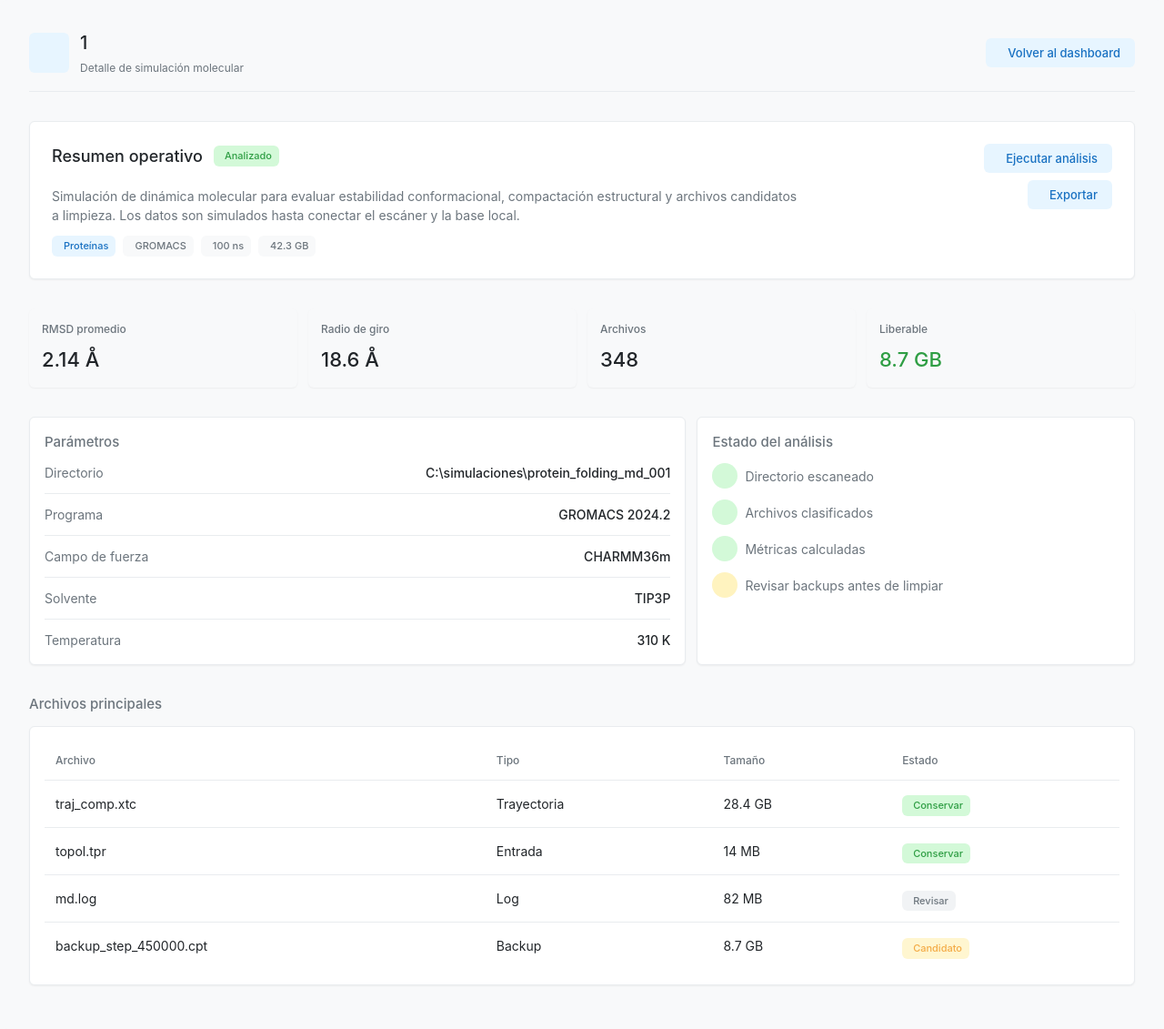
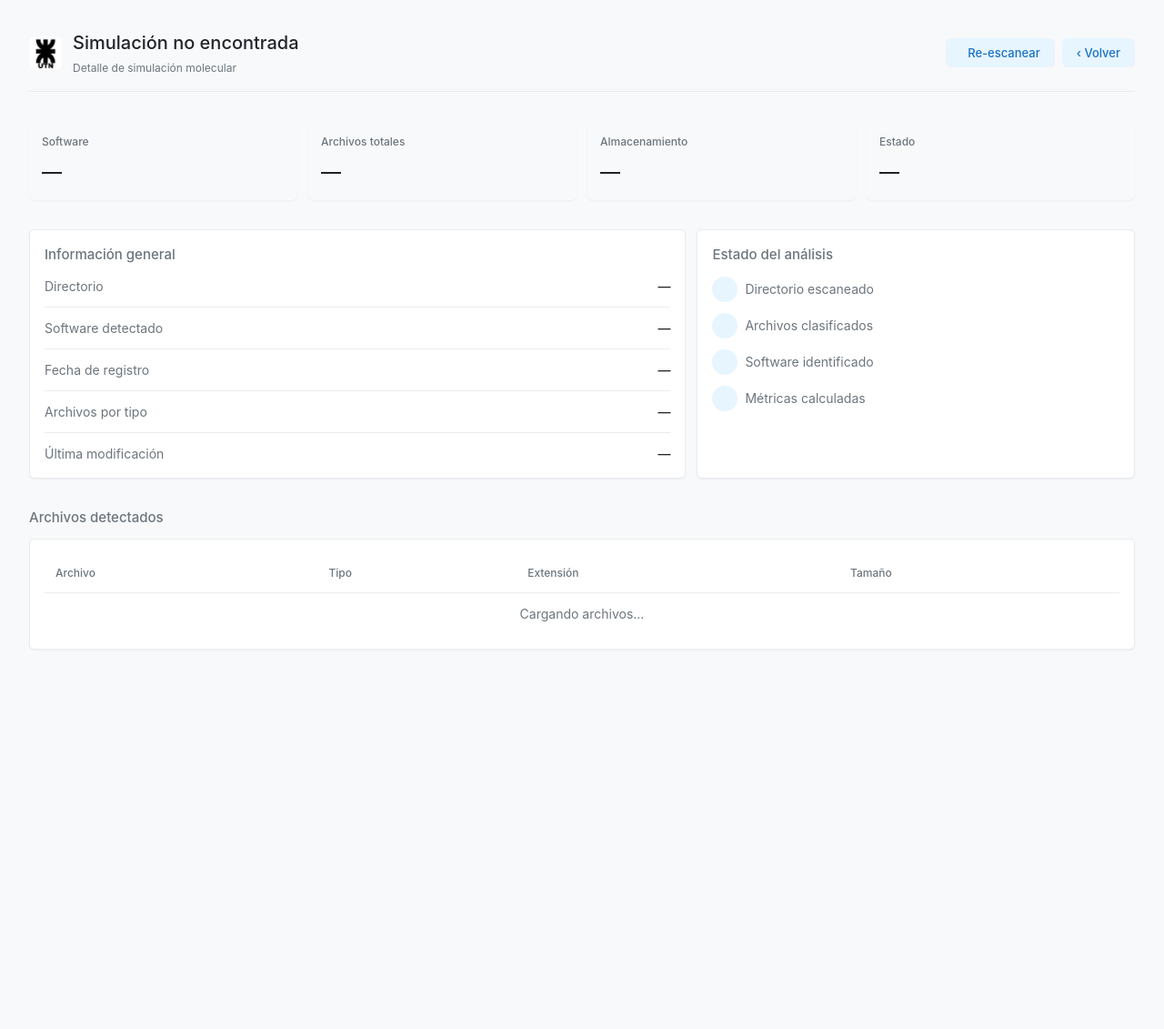
Before and after one commit to universoparalelo/simulAR, a FastAPI app: page /simulaciones/1 in a window 1280 px wide. Shown: the whole page at 91% size. After the commit the page ends 714 px from the top, so only its background shows below. Run offline with FastAPI, Linux system fonts and the light colour scheme; some libraries are stand-ins or nearby versions.

Commit message:
modulo de escaneo de directorio activo implementado

```diff
--- a/app/main.py
+++ b/app/main.py
@@ -1,6 +1,8 @@
 import time
 from pathlib import Path
 from typing import List, Optional
+
+from fastapi.responses import FileResponse
 
 from fastapi import Depends, FastAPI, File, Form, HTTPException, Request, UploadFile
 from fastapi.responses import HTMLResponse
@@ -12,12 +14,21 @@ from app.database import get_db, init_db
 from app.models.schemas import (
     MetricaCreate,
     MetricaOut,
+    ScanDirectoryRequest,
+    ScanDirectoryResult,
     SimulacionCreate,
     SimulacionOut,
     SimulacionUpdate,
 )
 from app.repositories import archivo_repo, metrica_repo, simulacion_repo
-from app.services.escaner import list_simulations, register_simulation
+from app.services.escaner import (
+    build_metadata,
+    detect_software,
+    list_simulations,
+    register_simulation,
+    scan_directory_for_simulations,
+    scan_files_in_path,
+)
 
 
 def format_bytes(size: int) -> str:
@@ -48,6 +59,10 @@ def create_app():
             # Si la importación falla, init_db() aún intentará crear las tablas
             pass
         init_db()
+
+    @app.get("/favicon.ico", include_in_schema=False)
+    def favicon():
+        return FileResponse("app/static/UTN_logo.jpg", media_type="image/jpeg")
 
     @app.get("/", response_class=HTMLResponse)
     async def dashboard(request: Request, db: Session = Depends(get_db)):
@@ -177,6 +192,58 @@ def create_app():
 
         return sim
 
+    @app.post("/api/simulaciones/{simulacion_id}/rescan", response_model=SimulacionOut)
+    def rescan_simulation(simulacion_id: int, db: Session = Depends(get_db)):
+        """Re-escanea la carpeta de una simulación existente: actualiza software,
+        metadata y sincroniza la lista de archivos."""
+        sim = simulacion_repo.get_by_id(db, simulacion_id)
+        if sim is None:
+            raise HTTPException(status_code=404, detail="Simulación no encontrada")
+        import os
+        if not os.path.exists(sim.ruta_absoluta):
+            raise HTTPException(status_code=404, detail=f"La ruta ya no existe: {sim.ruta_absoluta}")
+
+        files = scan_files_in_path(sim.ruta_absoluta)
+        software = detect_software(files)
+        metadata = build_metadata(sim.ruta_absoluta, files, software)
+
+        sim.software = software
+        import json
+        sim.metadata_json = json.dumps(metadata)
+
+        # Sincronizar archivos: borrar los anteriores y re-agregar
+        from app.models.simulacion import Archivo
+        db.query(Archivo).filter(Archivo.simulacion_id == sim.id).delete()
+        for f in files:
+            db.add(Archivo(
+                nombre_archivo=f["nombre_archivo"],
+                extension=f["extension"],
+                tamano_bytes=f["tamano_bytes"],
+                tipo=f["tipo"],
+                simulacion_id=sim.id,
+            ))
+
+        db.commit()
+        db.refresh(sim)
+        return sim
+
+    @app.post("/api/escanear", response_model=List[ScanDirectoryResult])
+    def scan_directory(payload: ScanDirectoryRequest, db: Session = Depends(get_db)):
+        """Escanea una carpeta raíz buscando subcarpetas que sean simulaciones.
+        Si `registrar=true`, las que detecte las guarda en la DB automáticamente.
+        """
+        try:
+            resultados = scan_directory_for_simulations(
+                db, payload.ruta_absoluta, registrar=payload.registrar
+            )
+        except FileNotFoundError as exc:
+            raise HTTPException(status_code=404, detail=str(exc))
+        except PermissionError as exc:
+            raise HTTPException(status_code=403, detail=str(exc))
+        except Exception as exc:
+            raise HTTPException(status_code=500, detail=str(exc))
+        return resultados
+
     @app.get("/api/simulaciones", response_model=List[SimulacionOut])
     def get_simulations(db: Session = Depends(get_db)):
         return list_simulations(db)
--- a/app/static/dashboard.css
+++ b/app/static/dashboard.css
@@ -103,15 +103,21 @@ body.modal-open {
 }
 
 .header-logo {
-    width: 44px;
-    height: 44px;
-    background-color: var(--color-background-info);
+    width: 36px;
+    height: 36px;
     border-radius: var(--border-radius-md);
     display: flex;
     align-items: center;
     justify-content: center;
-    font-size: 24px;
-    color: var(--color-text-info);
+    overflow: hidden;
+    flex-shrink: 0;
+}
+
+.header-logo-img {
+    width: 36px;
+    height: 36px;
+    object-fit: contain;
+    display: block;
 }
 
 .header-title {
@@ -669,6 +675,11 @@ body.modal-open {
 }
 
 .pagination-button {
+    display: inline-flex;
+    align-items: center;
+    justify-content: center;
+    min-width: 34px;
+    min-height: 34px;
     padding: var(--spacing-sm) var(--spacing-md);
     border: 0.5px solid var(--color-border-tertiary);
     background-color: var(--color-background-primary);
@@ -696,7 +707,15 @@ body.modal-open {
 }
 
 .pagination-button i {
-    font-size: 14px;
+    font-size: 16px;
+    line-height: 1;
+    display: block;
+}
+
+.pagination-button:first-child,
+.pagination-button:last-child {
+    font-size: 20px;
+    line-height: 1;
 }
 
 .empty-state {
--- a/app/templates/detalle.html
+++ b/app/templates/detalle.html
@@ -4,220 +4,265 @@
         <meta charset="UTF-8" />
         <meta name="viewport" content="width=device-width, initial-scale=1.0" />
         <title>QuITEx Simulation Manager - Detalle</title>
-
-        <link
-            rel="stylesheet"
-            href="{{ url_for('static', path='dashboard.css') }}"
-        />
-        <link
-            rel="stylesheet"
-            href="https://cdn.jsdelivr.net/npm/@tabler/icons@latest/tabler-icons.min.css"
-        />
+        <link rel="icon" type="image/jpeg" href="{{ url_for('static', path='UTN_logo.jpg') }}" />
+        <link rel="stylesheet" href="{{ url_for('static', path='dashboard.css') }}?v=2" />
+        <link rel="stylesheet" href="https://cdn.jsdelivr.net/npm/@tabler/icons@latest/tabler-icons.min.css" />
     </head>
     <body>
         <div class="dashboard-container">
+
+            <!-- HEADER -->
             <div class="header">
                 <div class="header-left">
                     <div class="header-logo">
-                        <i class="ti ti-atom-2"></i>
+                        <img
+                            src="{{ url_for('static', path='UTN_logo.jpg') }}"
+                            alt="UTN"
+                            class="header-logo-img"
+                        />
                     </div>
                     <div>
-                        <h1 class="header-title">
-                            {{ simulation_id | default("protein_folding_md_001") }}
-                        </h1>
-                        <div class="detail-subtitle">
-                            Detalle de simulaci&oacute;n molecular
-                        </div>
+                        <h1 class="header-title" id="simNombre">Cargando...</h1>
+                        <div class="detail-subtitle">Detalle de simulación molecular</div>
                     </div>
                 </div>
-                <button class="header-button" onclick="window.location.href='/'">
-                    <i class="ti ti-arrow-left"></i>
-                    Volver al dashboard
-                </button>
-            </div>
-
-            <div class="detail-hero">
-                <div class="detail-summary">
-                    <div class="simulation-name-container">
-                        <h2 class="detail-title">Resumen operativo</h2>
-                        <span class="status-badge success">
-                            <i class="ti ti-check"></i> Analizado
-                        </span>
-                    </div>
-                    <p class="detail-description">
-                        Simulaci&oacute;n de din&aacute;mica molecular para evaluar
-                        estabilidad conformacional, compactaci&oacute;n estructural
-                        y archivos candidatos a limpieza. Los datos son simulados
-                        hasta conectar el esc&aacute;ner y la base local.
-                    </p>
-                    <div class="tags-container">
-                        <span class="tag subject">
-                            <i class="ti ti-test-pipe"></i>
-                            Prote&iacute;nas
-                        </span>
-                        <span class="tag program">
-                            <i class="ti ti-box"></i>
-                            GROMACS
-                        </span>
-                        <span class="tag duration">
-                            <i class="ti ti-clock"></i>
-                            100 ns
-                        </span>
-                        <span class="tag storage">
-                            <i class="ti ti-database"></i>
-                            42.3 GB
-                        </span>
-                    </div>
-                </div>
-
-                <div class="detail-actions">
-                    <button class="header-button" onclick="handleAnalyze()">
-                        <i class="ti ti-player-play"></i>
-                        Ejecutar an&aacute;lisis
+                <div style="display:flex; gap:8px;">
+                    <button class="header-button" id="btnRescan" onclick="rescanSimulation()">
+                        <i class="ti ti-refresh"></i>
+                        Re-escanear
                     </button>
-                    <button class="header-button" onclick="handleExport()">
-                        <i class="ti ti-file-spreadsheet"></i>
-                        Exportar
+                    <button class="header-button" onclick="window.location.href='/'">
+                        &#8249; Volver
                     </button>
                 </div>
             </div>
 
-            <div class="metrics-grid">
+            <!-- MÉTRICAS RESUMEN -->
+            <div class="metrics-grid" id="metricsGrid">
                 <div class="metric-card">
-                    <div class="metric-label">RMSD promedio</div>
-                    <div class="metric-value">2.14 &Aring;</div>
+                    <div class="metric-label">Software</div>
+                    <div class="metric-value" id="metSoftware">—</div>
                 </div>
                 <div class="metric-card">
-                    <div class="metric-label">Radio de giro</div>
-                    <div class="metric-value">18.6 &Aring;</div>
+                    <div class="metric-label">Archivos totales</div>
+                    <div class="metric-value" id="metArchivos">—</div>
                 </div>
                 <div class="metric-card">
-                    <div class="metric-label">Archivos</div>
-                    <div class="metric-value">348</div>
+                    <div class="metric-label">Almacenamiento</div>
+                    <div class="metric-value" id="metStorage">—</div>
                 </div>
-                <div class="metric-card success">
-                    <div class="metric-label">Liberable</div>
-                    <div class="metric-value">8.7 GB</div>
+                <div class="metric-card">
+                    <div class="metric-label">Estado</div>
+                    <div class="metric-value" id="metEstado">—</div>
                 </div>
             </div>
 
+            <!-- DETALLE GRID -->
             <div class="detail-grid">
                 <section class="detail-panel">
-                    <h2 class="section-title">Par&aacute;metros</h2>
+                    <h2 class="section-title">Información general</h2>
                     <div class="detail-list">
                         <div class="detail-list-row">
                             <span>Directorio</span>
-                            <strong>C:\simulaciones\protein_folding_md_001</strong>
+                            <strong id="infoRuta">—</strong>
                         </div>
                         <div class="detail-list-row">
-                            <span>Programa</span>
-                            <strong>GROMACS 2024.2</strong>
+                            <span>Software detectado</span>
+                            <strong id="infoSoftware">—</strong>
                         </div>
                         <div class="detail-list-row">
-                            <span>Campo de fuerza</span>
-                            <strong>CHARMM36m</strong>
+                            <span>Fecha de registro</span>
+                            <strong id="infoFecha">—</strong>
                         </div>
                         <div class="detail-list-row">
-                            <span>Solvente</span>
-                            <strong>TIP3P</strong>
+                            <span>Archivos por tipo</span>
+                            <strong id="infoTipos">—</strong>
                         </div>
                         <div class="detail-list-row">
-                            <span>Temperatura</span>
-                            <strong>310 K</strong>
+                            <span>Última modificación</span>
+                            <strong id="infoUltMod">—</strong>
                         </div>
                     </div>
                 </section>
 
                 <section class="detail-panel">
-                    <h2 class="section-title">Estado del an&aacute;lisis</h2>
-                    <div class="timeline">
-                        <div class="timeline-item done">
-                            <i class="ti ti-check"></i>
+                    <h2 class="section-title">Estado del análisis</h2>
+                    <div class="timeline" id="timeline">
+                        <div class="timeline-item" id="tlEscaneo">
+                            <i class="ti ti-circle"></i>
                             <span>Directorio escaneado</span>
                         </div>
-                        <div class="timeline-item done">
-                            <i class="ti ti-check"></i>
+                        <div class="timeline-item" id="tlArchivos">
+                            <i class="ti ti-circle"></i>
                             <span>Archivos clasificados</span>
                         </div>
-                        <div class="timeline-item done">
-                            <i class="ti ti-check"></i>
-                            <span>M&eacute;tricas calculadas</span>
+                        <div class="timeline-item" id="tlSoftware">
+                            <i class="ti ti-circle"></i>
+                            <span>Software identificado</span>
                         </div>
-                        <div class="timeline-item warning">
-                            <i class="ti ti-alert-triangle"></i>
-                            <span>Revisar backups antes de limpiar</span>
+                        <div class="timeline-item" id="tlMetricas">
+                            <i class="ti ti-circle"></i>
+                            <span>Métricas calculadas</span>
                         </div>
                     </div>
                 </section>
             </div>
 
+            <!-- TABLA DE ARCHIVOS -->
             <section class="simulations-section">
-                <h2 class="section-title">Archivos principales</h2>
+                <h2 class="section-title">Archivos detectados</h2>
                 <div class="detail-table-wrapper">
                     <table class="detail-table">
                         <thead>
                             <tr>
                                 <th>Archivo</th>
                                 <th>Tipo</th>
-                                <th>Tama&ntilde;o</th>
-                                <th>Estado</th>
+                                <th>Extensión</th>
+                                <th>Tamaño</th>
                             </tr>
                         </thead>
-                        <tbody>
-                            <tr>
-                                <td>traj_comp.xtc</td>
-                                <td>Trayectoria</td>
-                                <td>28.4 GB</td>
-                                <td>
-                                    <span class="status-badge success">
-                                        <i class="ti ti-check"></i> Conservar
-                                    </span>
-                                </td>
-                            </tr>
-                            <tr>
-                                <td>topol.tpr</td>
-                                <td>Entrada</td>
-                                <td>14 MB</td>
-                                <td>
-                                    <span class="status-badge success">
-                                        <i class="ti ti-check"></i> Conservar
-                                    </span>
-                                </td>
-                            </tr>
-                            <tr>
-                                <td>md.log</td>
-                                <td>Log</td>
-                                <td>82 MB</td>
-                                <td>
-                                    <span class="status-badge pending">
-                                        <i class="ti ti-hourglass"></i> Revisar
-                                    </span>
-                                </td>
-                            </tr>
-                            <tr>
-                                <td>backup_step_450000.cpt</td>
-                                <td>Backup</td>
-                                <td>8.7 GB</td>
-                                <td>
-                                    <span class="status-badge warning">
-                                        <i class="ti ti-refresh"></i> Candidato
-                                    </span>
-                                </td>
-                            </tr>
+                        <tbody id="archivosBody">
+                            <tr><td colspan="4" style="text-align:center;color:var(--color-text-secondary)">Cargando archivos...</td></tr>
                         </tbody>
                     </table>
                 </div>
             </section>
+
         </div>
 
         <script>
-            function handleAnalyze() {
-                alert("Analisis simulado: aqui se conectara el servicio analizador.");
+            const simulationId = {{ simulation_id }};
+
+            function formatBytes(bytes) {
+                if (!bytes) return '0 B';
+                const units = ['B','KB','MB','GB','TB'];
+                let v = bytes, i = 0;
+                while (v >= 1024 && i < units.length - 1) { v /= 1024; i++; }
+                return `${v >= 10 || i === 0 ? v.toFixed(0) : v.toFixed(1)} ${units[i]}`;
             }
 
-            function handleExport() {
-                alert("Exportacion simulada: aqui se generara el reporte.");
+            function formatDate(ts) {
+                if (!ts) return '—';
+                return new Date(ts * 1000).toLocaleString('es-AR');
             }
+
+            function formatISODate(iso) {
+                if (!iso) return '—';
+                return new Date(iso).toLocaleString('es-AR');
+            }
+
+            function tipoLabel(tipo) {
+                const map = { trajectory: 'Trayectoria', input: 'Entrada', output: 'Salida', restart: 'Restart', other: 'Otro' };
+                return map[tipo] || tipo;
+            }
+
+            function setTimelineItem(id, done, warn) {
+                const el = document.getElementById(id);
+                if (!el) return;
+                el.classList.remove('done', 'warning');
+                const icon = el.querySelector('i');
+                if (done) {
+                    el.classList.add('done');
+                    icon.className = 'ti ti-check';
+                } else if (warn) {
+                    el.classList.add('warning');
+                    icon.className = 'ti ti-alert-triangle';
+                } else {
+                    icon.className = 'ti ti-circle';
+                }
+            }
+
+            async function loadSimulation() {
+                const [simRes, archivosRes] = await Promise.all([
+                    fetch(`/api/simulaciones/${simulationId}`),
+                    fetch(`/api/simulaciones/${simulationId}/archivos`),
+                ]);
+
+                if (!simRes.ok) {
+                    document.getElementById('simNombre').textContent = 'Simulación no encontrada';
+                    return;
+                }
+
+                const sim = await simRes.json();
+                const archivos = archivosRes.ok ? await archivosRes.json() : [];
+
+                // Parsear metadata
+                let meta = {};
+                try { meta = JSON.parse(sim.metadata_json || '{}'); } catch {}
+
+                // Header
+                document.title = `${sim.nombre} - QuITEx`;
+                document.getElementById('simNombre').textContent = sim.nombre;
+
+                // Métricas
+                document.getElementById('metSoftware').textContent = sim.software || '—';
+                document.getElementById('metArchivos').textContent = archivos.length;
+                document.getElementById('metStorage').textContent = formatBytes(meta.total_bytes);
+                document.getElementById('metEstado').textContent = sim.metricas?.length ? 'Analizado' : 'Pendiente';
+
+                // Info general
+                document.getElementById('infoRuta').textContent = sim.ruta_absoluta;
+                document.getElementById('infoSoftware').textContent = sim.software || 'No detectado';
+                document.getElementById('infoFecha').textContent = formatISODate(sim.fecha_registro);
+
+                if (meta.archivos_por_tipo) {
+                    const tipos = Object.entries(meta.archivos_por_tipo)
+                        .map(([k, v]) => `${tipoLabel(k)}: ${v}`)
+                        .join(' · ');
+                    document.getElementById('infoTipos').textContent = tipos || '—';
+                }
+
+                if (meta.fecha_modificacion_mas_reciente) {
+                    document.getElementById('infoUltMod').textContent = formatDate(meta.fecha_modificacion_mas_reciente);
+                }
+
+                // Timeline
+                setTimelineItem('tlEscaneo', archivos.length > 0);
+                setTimelineItem('tlArchivos', archivos.length > 0);
+                setTimelineItem('tlSoftware', !!sim.software, !sim.software && archivos.length > 0);
+                setTimelineItem('tlMetricas', sim.metricas?.length > 0, !sim.metricas?.length);
+
+                // Tabla de archivos
+                const tbody = document.getElementById('archivosBody');
+                if (archivos.length === 0) {
+                    tbody.innerHTML = '<tr><td colspan="4" style="text-align:center;color:var(--color-text-secondary)">Sin archivos registrados</td></tr>';
+                } else {
+                    tbody.innerHTML = archivos.map(a => `
+                        <tr>
+                            <td style="font-family:var(--font-mono);font-size:12px">${a.nombre_archivo}</td>
+                            <td><span class="tag ${tagClass(a.tipo)}">${tipoLabel(a.tipo)}</span></td>
+                            <td style="color:var(--color-text-secondary)">${a.extension || '—'}</td>
+                            <td>${formatBytes(a.tamano_bytes)}</td>
+                        </tr>
+                    `).join('');
+                }
+            }
+
+            function tagClass(tipo) {
+                const map = { trajectory: 'subject', input: 'program', output: 'duration', restart: 'storage' };
+                return map[tipo] || '';
+            }
+
+            async function rescanSimulation() {
+                const btn = document.getElementById('btnRescan');
+                btn.disabled = true;
+                btn.innerHTML = '<i class="ti ti-loader-2"></i> Re-escaneando...';
+                try {
+                    const res = await fetch(`/api/simulaciones/${simulationId}/rescan`, { method: 'POST' });
+                    if (res.ok) {
+                        await loadSimulation();
+                    } else {
+                        alert('Error al re-escanear la simulación.');
+                    }
+                } catch {
+                    alert('Error de red.');
+                } finally {
+                    btn.disabled = false;
+                    btn.innerHTML = '<i class="ti ti-refresh"></i> Re-escanear';
+                }
+            }
+
+            document.addEventListener('DOMContentLoaded', loadSimulation);
         </script>
     </body>
 </html>
```
Also changed, not shown: app/models/schemas.py (+16 -0 lines), app/services/escaner.py (+229 -28 lines), app/templates/dashboard.html (+8 -3 lines), .claude/launch.json (added), app/static/UTN_logo.jpg (added), 8 other files.
